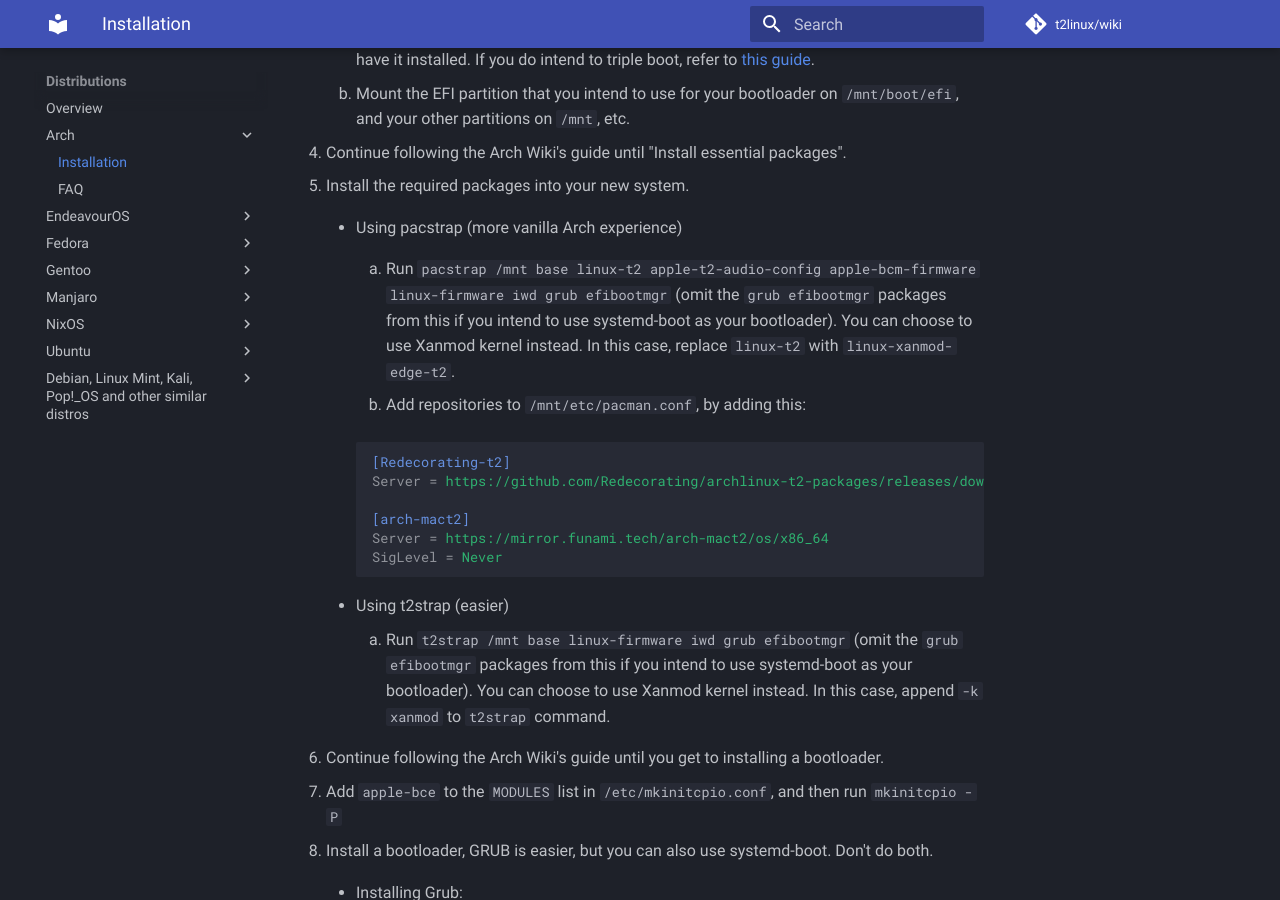
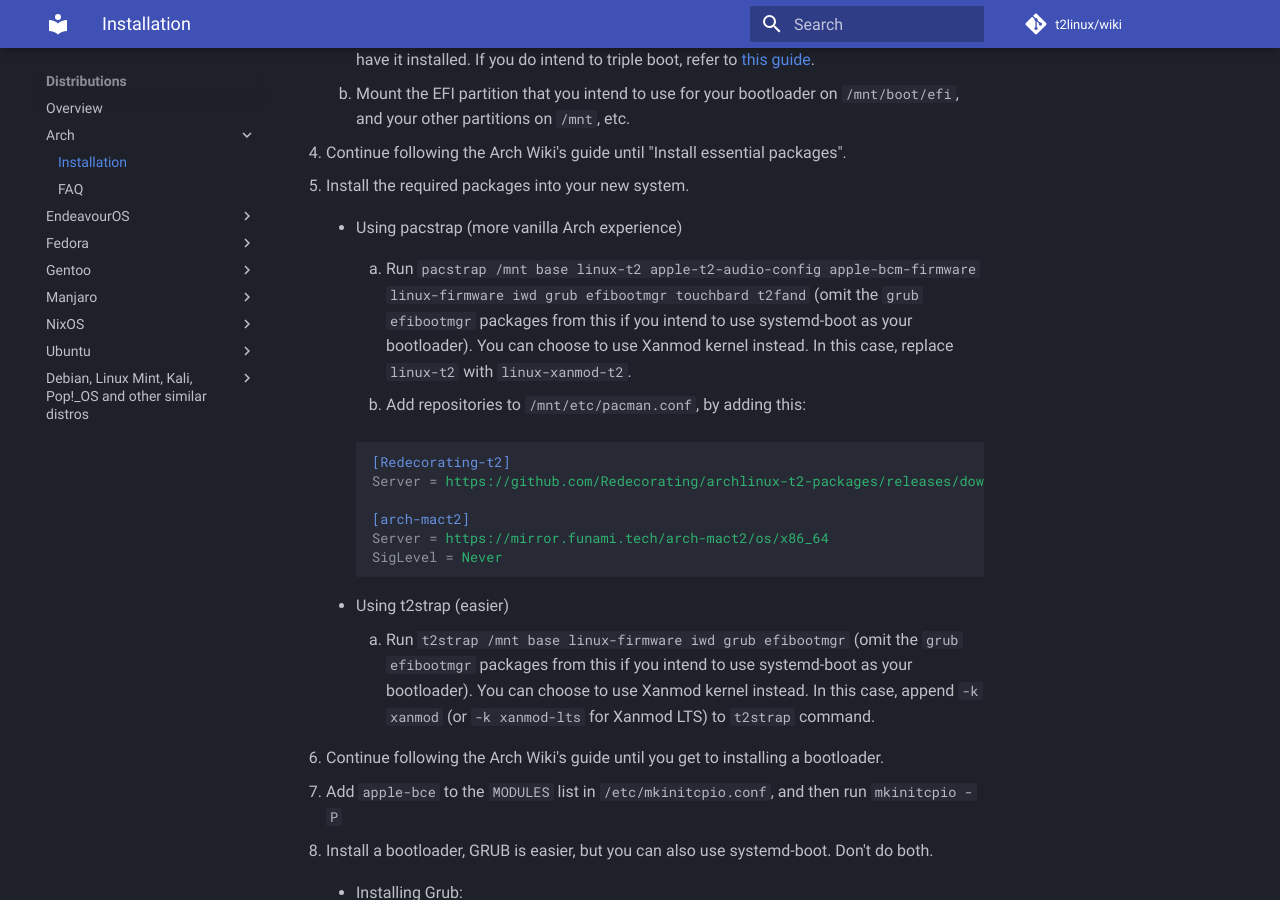
Before and after one commit to t2linux/wiki, an MkDocs documentation site: the page built from docs/distributions/arch/installation.md, in a window 1280 px wide and 900 px high, scrolled down 605 px. Built offline with MkDocs 1.6.1 and Material for MkDocs 9.7.7, drawn with Linux system fonts in a browser that asks for light colours; comment, search, counter and statistics services are not loaded.

Commit message:
Arch: package name fix and add t2fand, touchbard (#414)

```diff
--- a/docs/distributions/arch/installation.md
+++ b/docs/distributions/arch/installation.md
@@ -22,7 +22,7 @@ You will need:
 
     -    Using pacstrap (more vanilla Arch experience)
 
-         1. Run `pacstrap /mnt base linux-t2 apple-t2-audio-config apple-bcm-firmware linux-firmware iwd grub efibootmgr` (omit the `grub efibootmgr` packages from this if you intend to use systemd-boot as your bootloader). You can choose to use Xanmod kernel instead. In this case, replace `linux-t2` with `linux-xanmod-edge-t2`.
+         1. Run `pacstrap /mnt base linux-t2 apple-t2-audio-config apple-bcm-firmware linux-firmware iwd grub efibootmgr touchbard t2fand` (omit the `grub efibootmgr` packages from this if you intend to use systemd-boot as your bootloader). You can choose to use Xanmod kernel instead. In this case, replace `linux-t2` with `linux-xanmod-t2`.
 
          2. Add repositories to `/mnt/etc/pacman.conf`, by adding this:
 
@@ -37,7 +37,7 @@ You will need:
 
     -    Using t2strap (easier)
 
-         1. Run `t2strap /mnt base linux-firmware iwd grub efibootmgr` (omit the `grub efibootmgr` packages from this if you intend to use systemd-boot as your bootloader). You can choose to use Xanmod kernel instead. In this case, append `-k xanmod` to `t2strap` command.
+         1. Run `t2strap /mnt base linux-firmware iwd grub efibootmgr` (omit the `grub efibootmgr` packages from this if you intend to use systemd-boot as your bootloader). You can choose to use Xanmod kernel instead. In this case, append `-k xanmod` (or `-k xanmod-lts` for Xanmod LTS) to `t2strap` command.
 
 6. Continue following the Arch Wiki's guide until you get to installing a bootloader.
 
```
